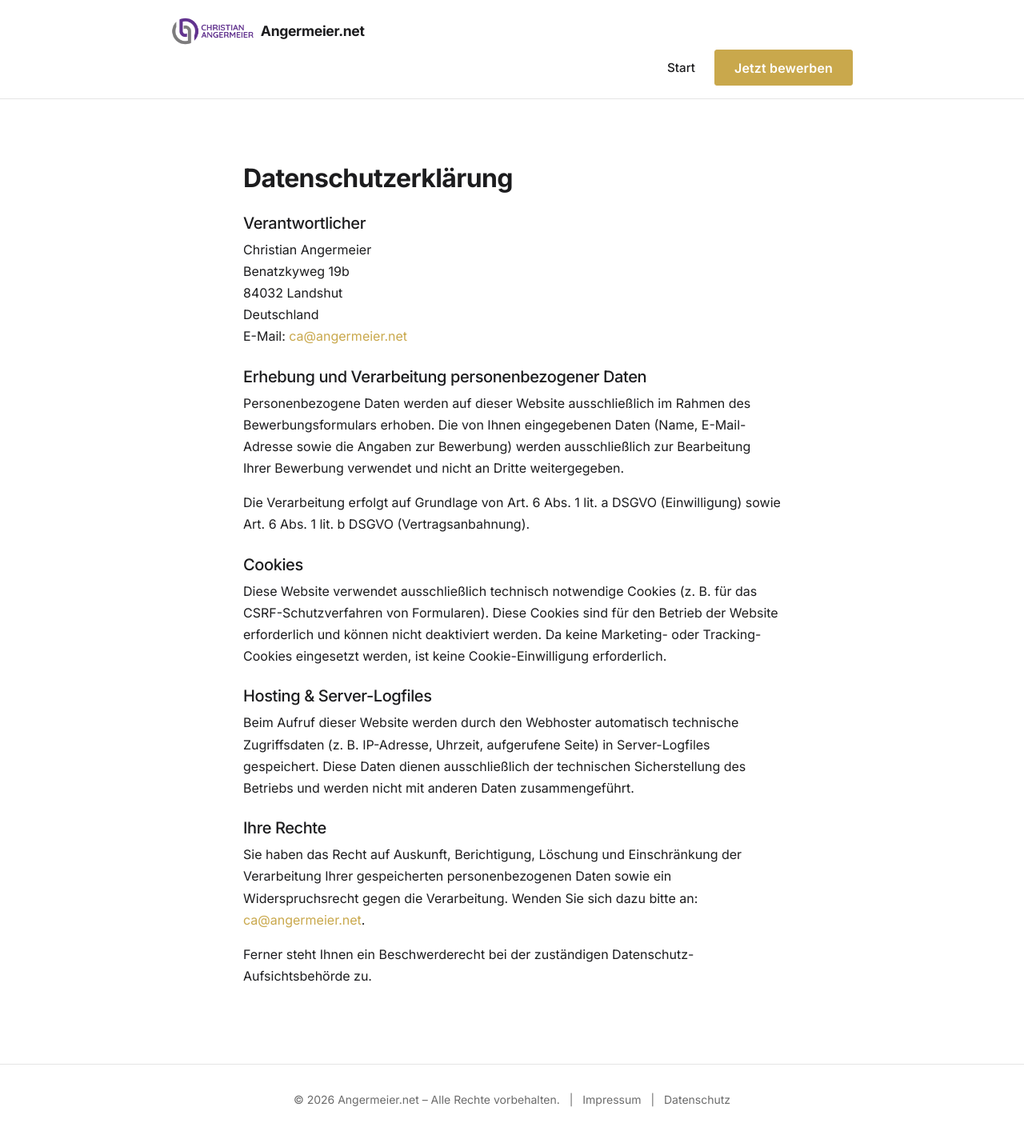
After one commit to gdsanger/angermeier.net, a Django app: page /datenschutz/ in a window 1280 px wide. The commit adds this page. Shown: the whole page at 80% size. Run offline with Django 4.2, Linux system fonts and the light colour scheme; some libraries are stand-ins or nearby versions.

Commit message:
Add logo to navbar, Impressum, Datenschutzerklärung, and privacy consent
Co-authored-by: gdsanger <59723667+gdsanger@users.noreply.github.com>

```diff
--- a/config/settings.py
+++ b/config/settings.py
@@ -67,6 +67,7 @@ USE_I18N = True
 USE_TZ = True
 
 STATIC_URL = '/static/'
+STATICFILES_DIRS = [BASE_DIR / 'static']
 
 DEFAULT_AUTO_FIELD = 'django.db.models.BigAutoField'
 
--- a/mentoring/models.py
+++ b/mentoring/models.py
@@ -28,6 +28,7 @@ class Application(models.Model):
     ready_to_change = models.BooleanField(default=False)
     time_confirm = models.BooleanField(default=False, help_text="Zeit für Umsetzung vorhanden")
     budget_confirm = models.BooleanField(default=False, help_text="4-stelliger Betrag/Monat ist ok")
+    privacy_consent = models.BooleanField(default=False, help_text="Datenschutzerklärung akzeptiert")
 
     status = models.CharField(max_length=20, choices=Status.choices, default=Status.NEW)
     notes_internal = models.TextField(blank=True)
--- a/mentoring/templates/mentoring/base.html
+++ b/mentoring/templates/mentoring/base.html
@@ -1,3 +1,4 @@
+{% load static %}
 <!DOCTYPE html>
 <html lang="de">
 <head>
@@ -229,7 +230,10 @@
   <!-- Navbar -->
   <nav class="navbar navbar-expand-md sticky-top">
     <div class="container-narrow w-100" style="max-width:900px;">
-      <a class="navbar-brand" href="/">Angermeier.net</a>
+      <a class="navbar-brand d-flex align-items-center gap-2" href="/">
+        <img src="{% static 'logo.png' %}" alt="Angermeier.net Logo" height="36">
+        Angermeier.net
+      </a>
       <button class="navbar-toggler" type="button" data-bs-toggle="collapse" data-bs-target="#navMenu"
               aria-controls="navMenu" aria-expanded="false" aria-label="Navigation öffnen">
         <span class="navbar-toggler-icon"></span>
@@ -256,6 +260,10 @@
   <footer>
     <div class="container-narrow text-center">
       <span>&copy; {% now "Y" %} Angermeier.net – Alle Rechte vorbehalten.</span>
+      <span class="mx-2">|</span>
+      <a href="{% url 'impressum' %}" style="color:var(--color-muted);">Impressum</a>
+      <span class="mx-2">|</span>
+      <a href="{% url 'datenschutz' %}" style="color:var(--color-muted);">Datenschutz</a>
     </div>
   </footer>
 
--- /dev/null
+++ b/mentoring/templates/mentoring/datenschutz.html
@@ -0,0 +1,59 @@
+{% extends "mentoring/base.html" %}
+
+{% block title %}Datenschutzerklärung – Angermeier.net{% endblock %}
+
+{% block content %}
+<section class="section-white section-pad">
+  <div class="container-narrow" style="max-width:720px;">
+    <h1 class="mb-4" style="font-size:2rem;">Datenschutzerklärung</h1>
+
+    <h2 class="h5 mb-2">Verantwortlicher</h2>
+    <p>
+      Christian Angermeier<br>
+      Benatzkyweg 19b<br>
+      84032 Landshut<br>
+      Deutschland<br>
+      E-Mail: <a href="mailto:ca@angermeier.net">ca@angermeier.net</a>
+    </p>
+
+    <h2 class="h5 mb-2 mt-4">Erhebung und Verarbeitung personenbezogener Daten</h2>
+    <p>
+      Personenbezogene Daten werden auf dieser Website ausschließlich im Rahmen des
+      Bewerbungsformulars erhoben. Die von Ihnen eingegebenen Daten (Name, E-Mail-Adresse sowie
+      die Angaben zur Bewerbung) werden ausschließlich zur Bearbeitung Ihrer Bewerbung verwendet
+      und nicht an Dritte weitergegeben.
+    </p>
+    <p>
+      Die Verarbeitung erfolgt auf Grundlage von Art. 6 Abs. 1 lit. a DSGVO (Einwilligung) sowie
+      Art. 6 Abs. 1 lit. b DSGVO (Vertragsanbahnung).
+    </p>
+
+    <h2 class="h5 mb-2 mt-4">Cookies</h2>
+    <p>
+      Diese Website verwendet ausschließlich technisch notwendige Cookies (z. B. für das
+      CSRF-Schutzverfahren von Formularen). Diese Cookies sind für den Betrieb der Website
+      erforderlich und können nicht deaktiviert werden. Da keine Marketing- oder Tracking-Cookies
+      eingesetzt werden, ist keine Cookie-Einwilligung erforderlich.
+    </p>
+
+    <h2 class="h5 mb-2 mt-4">Hosting &amp; Server-Logfiles</h2>
+    <p>
+      Beim Aufruf dieser Website werden durch den Webhoster automatisch technische Zugriffsdaten
+      (z. B. IP-Adresse, Uhrzeit, aufgerufene Seite) in Server-Logfiles gespeichert. Diese Daten
+      dienen ausschließlich der technischen Sicherstellung des Betriebs und werden nicht mit
+      anderen Daten zusammengeführt.
+    </p>
+
+    <h2 class="h5 mb-2 mt-4">Ihre Rechte</h2>
+    <p>
+      Sie haben das Recht auf Auskunft, Berichtigung, Löschung und Einschränkung der Verarbeitung
+      Ihrer gespeicherten personenbezogenen Daten sowie ein Widerspruchsrecht gegen die
+      Verarbeitung. Wenden Sie sich dazu bitte an:
+      <a href="mailto:ca@angermeier.net">ca@angermeier.net</a>.
+    </p>
+    <p>
+      Ferner steht Ihnen ein Beschwerderecht bei der zuständigen Datenschutz-Aufsichtsbehörde zu.
+    </p>
+  </div>
+</section>
+{% endblock %}
--- a/mentoring/urls.py
+++ b/mentoring/urls.py
@@ -5,4 +5,6 @@ urlpatterns = [
     path('', views.index, name='index'),
     path('bewerben/', views.apply, name='apply'),
     path('bewerben/danke/', views.apply_success, name='apply_success'),
+    path('impressum/', views.impressum, name='impressum'),
+    path('datenschutz/', views.datenschutz, name='datenschutz'),
 ]
--- a/mentoring/views.py
+++ b/mentoring/views.py
@@ -26,6 +26,14 @@ def apply(request):
 
 def apply_success(request):
     return render(request, 'mentoring/apply_success.html')
+
+
+def impressum(request):
+    return render(request, 'mentoring/impressum.html')
+
+
+def datenschutz(request):
+    return render(request, 'mentoring/datenschutz.html')
 
 
 def _send_emails(application):
```
Also changed, not shown: mentoring/forms.py (+21 -1 lines), mentoring/templates/mentoring/apply.html (+10 -0 lines), mentoring/templates/mentoring/impressum.html (added, +25 -0 lines), mentoring/migrations/0002_application_privacy_consent.py (added).
